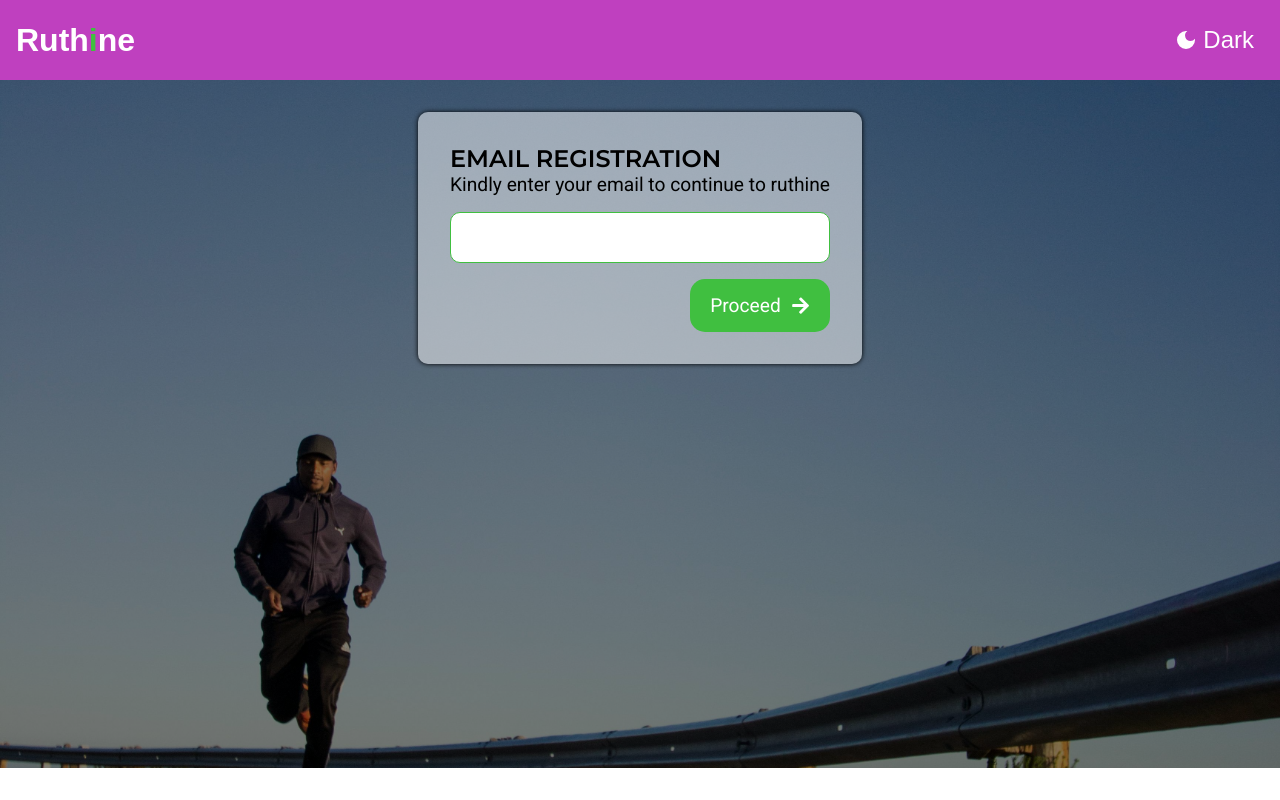
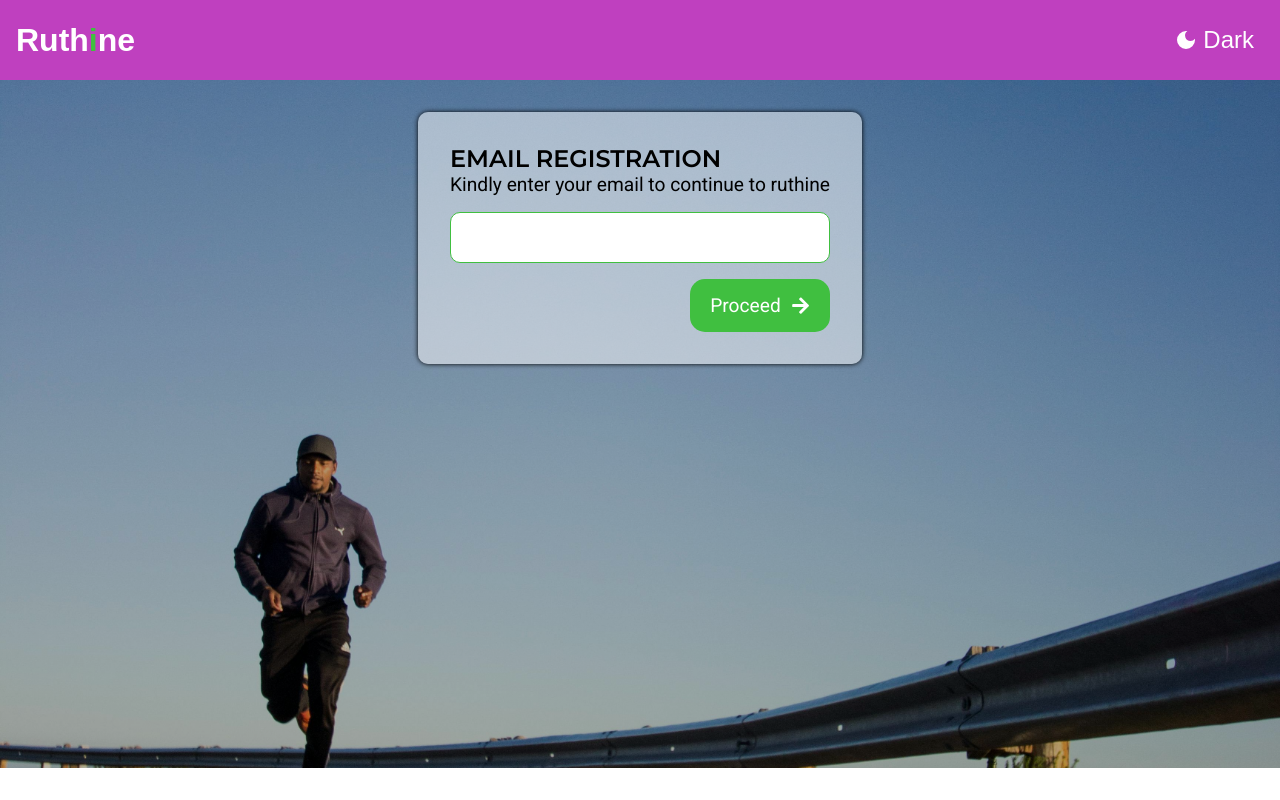
Before and after one commit to jephthahdominic/Consistensy, a React (Vite) app: page /login in a window 1280 px wide. Built offline with nearby package versions, Linux system fonts and the light colour scheme; a web font is replaced by a local one.

Commit message:
Adding a email registration form for notifications

```diff
--- a/src/pages/LandingPage.module.css
+++ b/src/pages/LandingPage.module.css
@@ -2,7 +2,7 @@
     width: 100%;
     padding: 2rem 1rem;
     min-height: calc(100vh - 7rem);
-    background: linear-gradient(rgba(0,0,0,0.5), rgba(0,0,0,0.5)), url(../assets/bg1.jpg);
+    background: linear-gradient(rgba(0,0,0,0.3), rgba(0,0,0,0.3)), url(../assets/bg1.jpg);
     background-repeat: no-repeat;
     background-position: center;
     background-size: cover;
```
